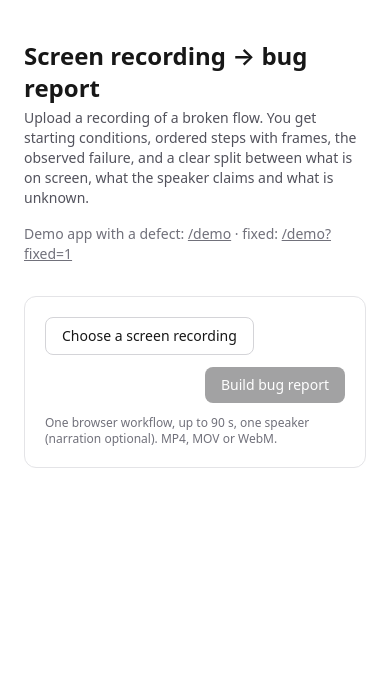
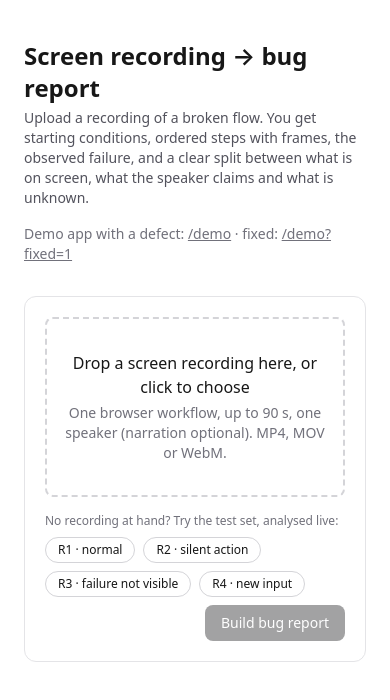
Before and after one commit to KIB101D/screen-to-bug-report, a Next.js app: page / in a window 390 px wide. Shown: the top 700 px of the page. Built offline with nearby package versions, Linux system fonts and the light colour scheme.

Commit message:
UI: drag-and-drop upload, test-set sample buttons, badge legend, tighter mobile layout

```diff
--- a/package.json
+++ b/package.json
@@ -9,7 +9,9 @@
     "lint": "eslint",
     "eval": "tsx --env-file-if-exists=.env.local scripts/eval.ts",
     "typecheck": "tsc --noEmit",
-    "models": "tsx --env-file-if-exists=.env.local scripts/models.ts"
+    "models": "tsx --env-file-if-exists=.env.local scripts/models.ts",
+    "predev": "node scripts/copy-samples.mjs",
+    "prebuild": "node scripts/copy-samples.mjs"
   },
   "dependencies": {
     "@google/genai": "^3.4.0",
--- /dev/null
+++ b/scripts/copy-samples.mjs
@@ -0,0 +1,8 @@
+// Copies the test-set recordings to public/samples so the web app can offer them as samples.
+// Runs before dev and build; public/samples is git-ignored to keep one copy of each file in the repo.
+import { copyFile, mkdir, readdir } from "node:fs/promises";
+
+await mkdir("public/samples", { recursive: true });
+const files = (await readdir("recordings").catch(() => [])).filter((f) => /\.(mp4|mov|webm)$/i.test(f));
+await Promise.all(files.map((f) => copyFile(`recordings/${f}`, `public/samples/${f}`)));
+console.log(`copied ${files.length} sample recording(s) to public/samples`);
--- a/src/components/analyzer.tsx
+++ b/src/components/analyzer.tsx
@@ -26,6 +26,14 @@ const STAGE_LABEL: Record<StageKey, string> = {
 };
 
 type Result = Extract<AnalyzeEvent, { type: "result" }>;
+
+/** Test-set recordings copied to /public/samples at build time (scripts/copy-samples.mjs). */
+const SAMPLES = [
+  { file: "r1-normal.mov", label: "R1 · normal" },
+  { file: "r2-silent-action.mov", label: "R2 · silent action" },
+  { file: "r3-not-visible.mov", label: "R3 · failure not visible" },
+  { file: "r4-next-button.mov", label: "R4 · new input" },
+];
 type Picked = { file: File; src: string; duration: number };
 
 export function Analyzer() {
@@ -36,6 +44,7 @@ export function Analyzer() {
   const [result, setResult] = useState<Result | null>(null);
   const [error, setError] = useState<string | null>(null);
   const [timings, setTimings] = useState<ClientTimings | null>(null);
+  const [dragging, setDragging] = useState(false);
   const startedAt = useRef(0);
   const blobUploadMs = useRef<number | null>(null);
   const inputRef = useRef<HTMLInputElement>(null);
@@ -79,6 +88,18 @@ export function Analyzer() {
       setError(e instanceof Error ? e.message : "Cannot read this video");
     }
   }, []);
+
+  const pickSample = async (name: string) => {
+    if (running) return;
+    try {
+      const res = await fetch(`/samples/${name}`);
+      if (!res.ok) throw new Error(`Sample ${name} is not available`);
+      const blob = await res.blob();
+      await pick(new File([blob], name, { type: name.endsWith(".mov") ? "video/quicktime" : "video/mp4" }));
+    } catch (e) {
+      setError(e instanceof Error ? e.message : "Could not load the sample");
+    }
+  };
 
   const run = async () => {
     if (!picked) return;
@@ -153,27 +174,66 @@ export function Analyzer() {
   return (
     <div className="flex flex-col gap-6">
       <section className="rounded-xl border border-zinc-200 bg-white p-5">
-        <div className="flex flex-wrap items-center gap-3">
         <input
           ref={inputRef}
           type="file"
           accept="video/mp4,video/quicktime,video/webm"
           className="hidden"
-            onChange={(e) => pick(e.target.files?.[0])}
+          onChange={(e) => {
+            pick(e.target.files?.[0]);
+            e.target.value = "";
+          }}
         />
+        <div
+          role="button"
+          tabIndex={0}
+          aria-disabled={running}
+          onClick={() => !running && inputRef.current?.click()}
+          onKeyDown={(e) => (e.key === "Enter" || e.key === " ") && !running && inputRef.current?.click()}
+          onDragOver={(e) => {
+            e.preventDefault();
+            setDragging(true);
+          }}
+          onDragLeave={() => setDragging(false)}
+          onDrop={(e) => {
+            e.preventDefault();
+            setDragging(false);
+            if (!running) pick(e.dataTransfer.files?.[0]);
+          }}
+          className={`flex cursor-pointer flex-col items-center justify-center gap-1 rounded-lg border-2 border-dashed px-4 py-8 text-center transition ${
+            dragging ? "border-zinc-900 bg-zinc-50" : "border-zinc-300 hover:border-zinc-500"
+          } ${running ? "pointer-events-none opacity-60" : ""}`}
+        >
+          {picked ? (
+            <>
+              <span className="font-medium">{picked.file.name}</span>
+              <span className="text-sm text-zinc-500">
+                {picked.duration.toFixed(1)} s · {(picked.file.size / 1024 / 1024).toFixed(1)} MB · click or drop to replace
+              </span>
+            </>
+          ) : (
+            <>
+              <span className="font-medium">Drop a screen recording here, or click to choose</span>
+              <span className="text-sm text-zinc-500">
+                One browser workflow, up to {LIMIT_SEC} s, one speaker (narration optional). MP4, MOV or WebM.
+              </span>
+            </>
+          )}
+        </div>
+
+        <div className="mt-4 flex flex-wrap items-center gap-2">
+          <span className="text-xs text-zinc-500">No recording at hand? Try the test set, analysed live:</span>
+          {SAMPLES.map((s) => (
             <button
+              key={s.file}
               type="button"
               disabled={running}
-            onClick={() => inputRef.current?.click()}
-            className="rounded-lg border border-zinc-300 px-4 py-2 text-sm font-medium hover:bg-zinc-50 disabled:opacity-50"
+              onClick={() => pickSample(s.file)}
+              className="rounded-full border border-zinc-300 px-3 py-1 text-xs hover:bg-zinc-50 disabled:opacity-50"
             >
-            {picked ? "Choose another recording" : "Choose a screen recording"}
+              {s.label}
             </button>
-          {picked && (
-            <span className="text-sm text-zinc-600">
-              {picked.file.name} · {picked.duration.toFixed(1)} s · {(picked.file.size / 1024 / 1024).toFixed(1)} MB
-            </span>
-          )}
+          ))}
           <button
             type="button"
             disabled={!picked || running}
@@ -183,9 +243,6 @@ export function Analyzer() {
             {running ? "Analysing…" : "Build bug report"}
           </button>
         </div>
-        <p className="mt-3 text-xs text-zinc-500">
-          One browser workflow, up to {LIMIT_SEC} s, one speaker (narration optional). MP4, MOV or WebM.
-        </p>
 
         {stages.length > 0 && (
           <ol className="mt-4 space-y-1 text-sm">
--- a/src/components/report-view.tsx
+++ b/src/components/report-view.tsx
@@ -127,6 +127,18 @@ export function ReportView({
             <span className="text-xs text-zinc-500">{verdict.hint}</span>
           </div>
           <h2 className="text-lg font-semibold">{report.title}</h2>
+          <p className="flex flex-wrap items-center gap-x-3 gap-y-1 text-xs text-zinc-500">
+            <span className="inline-flex items-center gap-1.5 whitespace-nowrap">
+              <SourceBadge source="visible" /> seen in the video
+            </span>
+            <span className="inline-flex items-center gap-1.5 whitespace-nowrap">
+              <SourceBadge source="claimed" /> only said
+            </span>
+            <span className="inline-flex items-center gap-1.5 whitespace-nowrap">
+              <Badge className="bg-amber-50 text-amber-800 ring-amber-200">Not narrated</Badge> done silently
+            </span>
+            <span>Click a step or time to jump to its frame.</span>
+          </p>
           {metrics.primaryModel && metrics.model !== metrics.primaryModel && (
             <p className="rounded-lg border border-amber-200 bg-amber-50 px-3 py-2 text-xs text-amber-900">
               Answered by the fallback model {metrics.model} because {metrics.primaryModel} was overloaded. The fallback
@@ -159,10 +171,12 @@ export function ReportView({
           ) : (
             <ul className="space-y-1.5">
               {report.startingConditions.map((c, i) => (
-                <li key={i} className="flex flex-wrap items-center gap-2 text-sm">
+                <li key={i} className="flex items-start gap-2 text-sm">
                   <Time onSeek={seek} t={c.t} />
-                  <span>{c.fact}</span>
-                  <SourceBadge source={c.source} />
+                  <span className="flex flex-wrap items-center gap-x-2 gap-y-1">
+                    <span>{c.fact}</span>
+                    <SourceBadge source={c.source} />
+                  </span>
                 </li>
               ))}
             </ul>
@@ -230,8 +244,9 @@ export function ReportView({
           ) : (
             <ul className="space-y-1.5">
               {report.claims.map((c, i) => (
-                <li key={i} className="flex flex-wrap items-center gap-2 text-sm">
+                <li key={i} className="flex items-start gap-2 text-sm">
                   <Time onSeek={seek} t={c.t} />
+                  <span className="flex flex-wrap items-center gap-x-2 gap-y-1">
                   <span>“{c.text}”</span>
                   <Badge
                     className={
@@ -248,6 +263,7 @@ export function ReportView({
                         ? "Not supported by video"
                         : "Unclear"}
                   </Badge>
+                  </span>
                 </li>
               ))}
             </ul>
@@ -298,9 +314,9 @@ function Time({ t, onSeek }: { t: number; onSeek: (t: number) => void }) {
 function Thumb({ src }: { src?: string }) {
   return src ? (
     // eslint-disable-next-line @next/next/no-img-element
-    <img src={src} alt="" className="h-[68px] w-[120px] shrink-0 rounded border border-zinc-200 object-cover object-top" />
+    <img src={src} alt="" className="h-[54px] w-[96px] shrink-0 rounded border border-zinc-200 object-cover object-top sm:h-[68px] sm:w-[120px]" />
   ) : (
-    <span className="h-[68px] w-[120px] shrink-0 animate-pulse rounded bg-zinc-100" />
+    <span className="h-[54px] w-[96px] shrink-0 animate-pulse rounded bg-zinc-100 sm:h-[68px] sm:w-[120px]" />
   );
 }
 
```
Also changed, not shown: 1 other file (tests, documents, lock files or other folders). Lines whose indentation alone changed are shown as unchanged.
